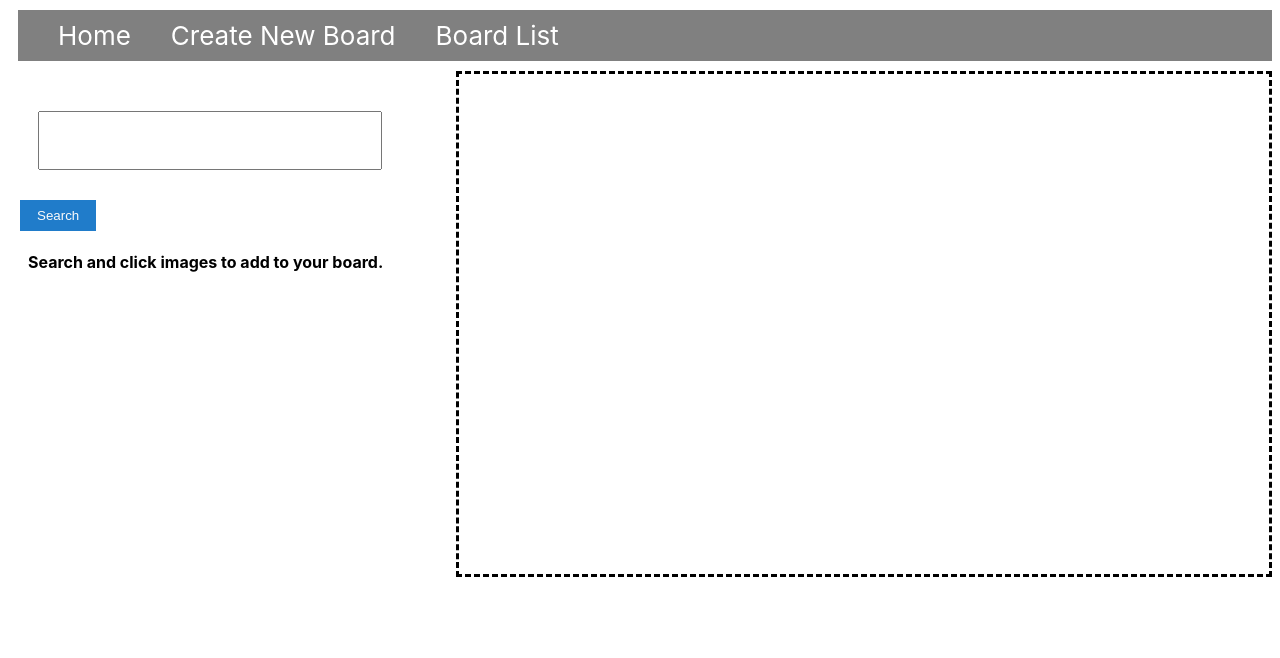
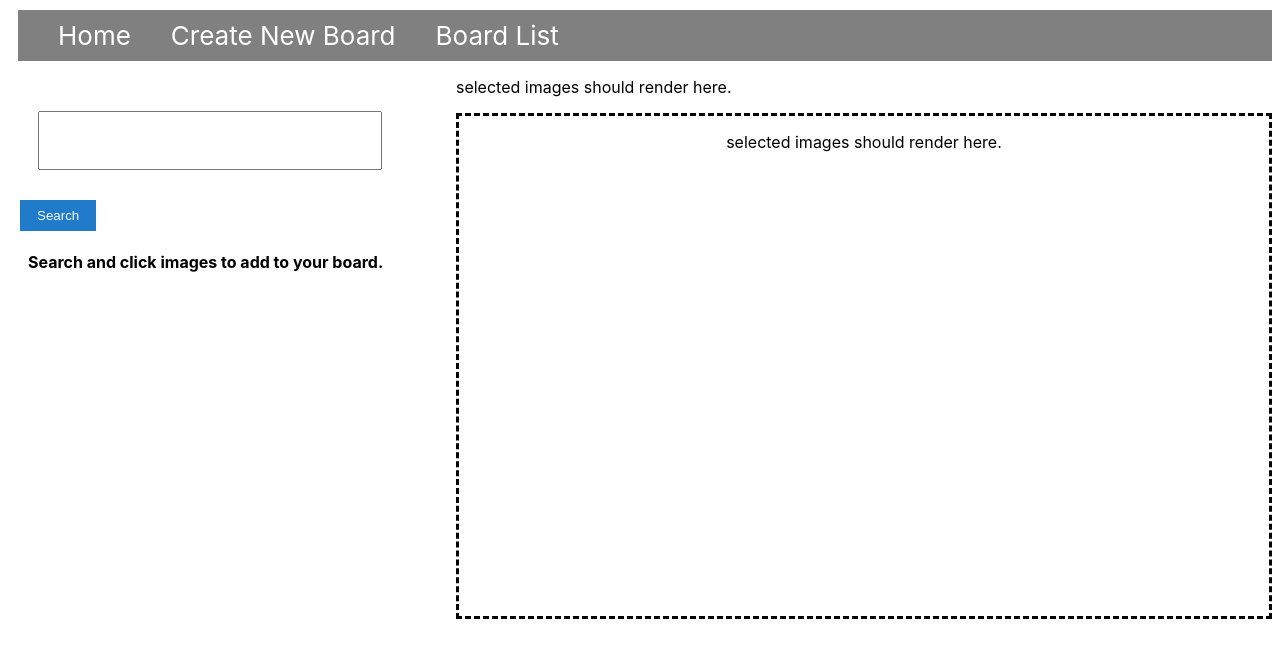
Before and after one commit to VirginiaDooley/pinboard, a React (Create React App) app: page /show in a window 1280 px wide. Shown: the top 658 px of the page. Built offline with nearby package versions, Linux system fonts and the light colour scheme.

Commit message:
rename files for greater clarity

```diff
--- a/src/components/BoardShow.js
+++ b/src/components/BoardShow.js
@@ -1,9 +1,9 @@
 import React from 'react'
 
-const BoardShow = () =>
-
+const BoardShow = () => (
   <div>
-
+<p>selected images should render here.</p>
   </div>
+);
 
 export default BoardShow
--- a/src/containers/BoardContainer.js
+++ b/src/containers/BoardContainer.js
@@ -3,7 +3,7 @@ import React, { Component } from 'react';
 import BoardShow from '../components/BoardShow'
 
 
-export default class BoardContainer extends Component {
+class BoardContainer extends Component {
 
   render() {
 
@@ -14,3 +14,5 @@ export default class BoardContainer extends Component {
       )
     }
 }
+
+export default BoardContainer;
--- a/src/containers/SearchContainer.js
+++ b/src/containers/SearchContainer.js
@@ -1,6 +1,7 @@
 import React, { Component } from 'react';
 import { Button, Form, Input, Col} from 'reactstrap';
 import SearchResults from '../components/SearchResults'
+import BoardContainer from './BoardContainer'
 
 class SearchContainer extends Component {
 
@@ -42,7 +43,6 @@ class SearchContainer extends Component {
     	.then((images) => {
         this.setState({images: images.results});
         // this.setState({images: images.map( image => ({ url: image.results.urls.thumb,  description: image.results.description }) )});
-        // this.setState({ gifs: data.map( gif => ({ url: gif.images.original.url }) ) })
         console.log(this.state.images)
       })
     }
```
Also changed, not shown: 1 other file (tests, documents, lock files or other folders).
